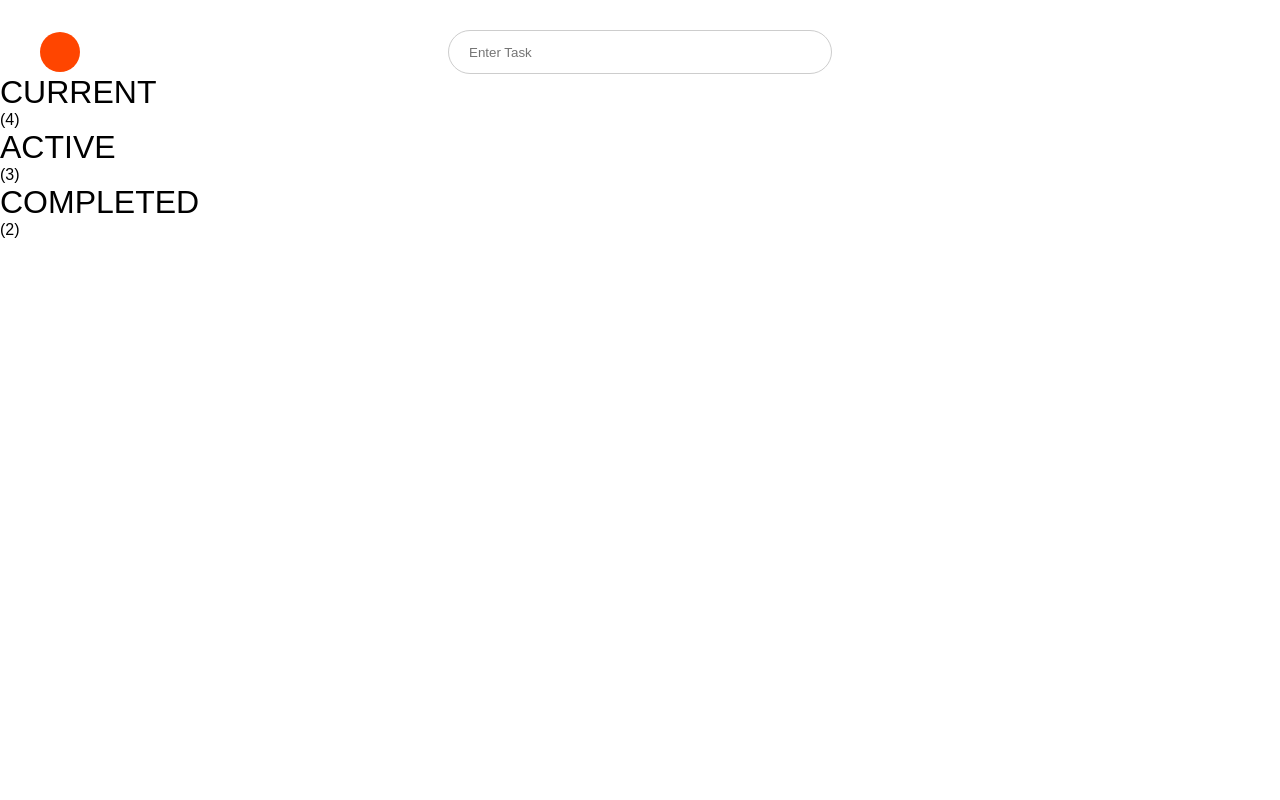
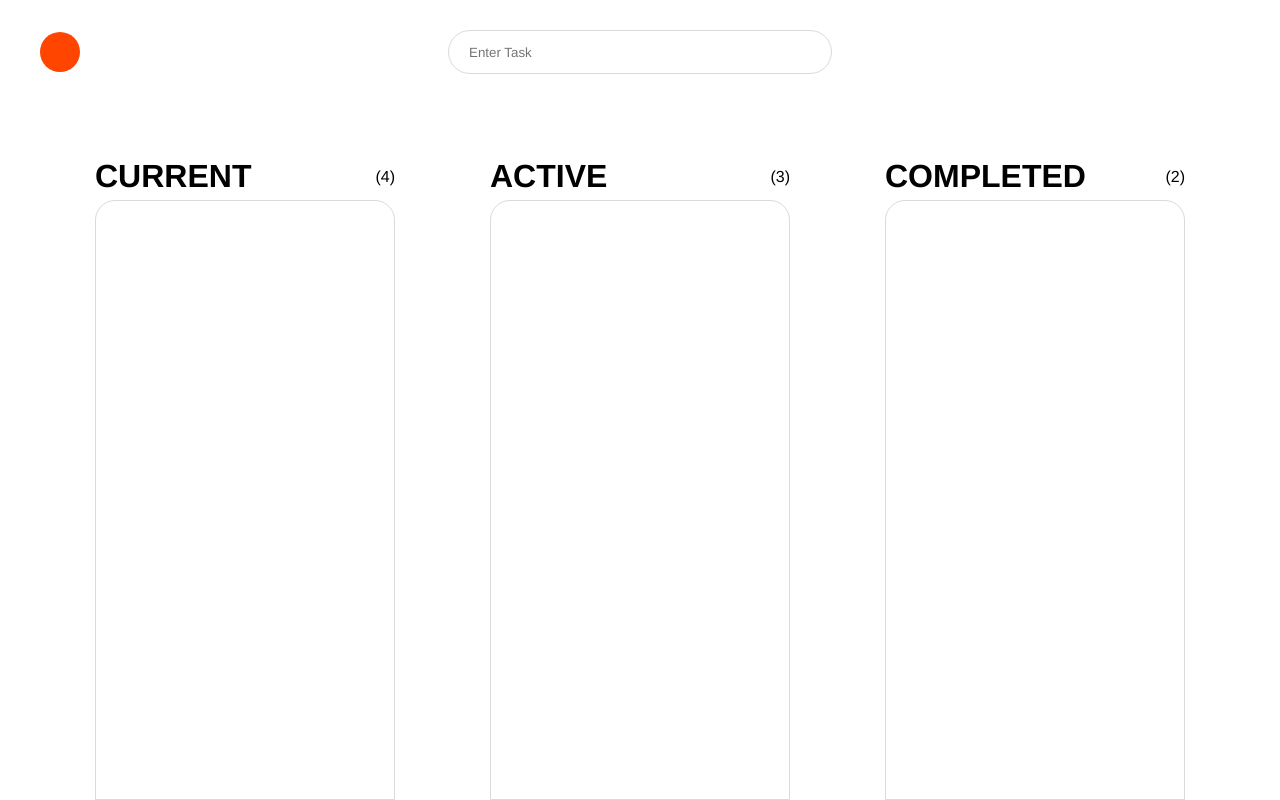
Before and after one commit to SanjeevMidda/Trello, a React (Create React App) app: page / in a window 1280 px wide. Built offline with nearby package versions, Linux system fonts and the light colour scheme.

Commit message:
created styles for MainTaskContainer component

```diff
--- a/src/index.css
+++ b/src/index.css
@@ -1,8 +1,15 @@
 * {
   margin: 0px;
   box-sizing: border-box;
-  font-family: Arial, Helvetica, sans-serif;
+  font-family: Helvetica, sans-serif;
   font-weight: 300;
+}
+
+.App {
+  display: flex;
+  flex-direction: column;
+  justify-content: space-between;
+  height: 100dvh;
 }
 
 header {
@@ -22,9 +29,32 @@ header {
 }
 
 input {
-  border: 1px solid rgb(205, 205, 205);
+  border: 1px solid rgb(218, 218, 218);
   width: 30%;
   height: 44px;
   border-radius: 40px;
   padding-left: 20px;
 }
+
+.taskContainer {
+  width: 300px;
+  height: 600px;
+  border: 1px solid rgb(218, 218, 218);
+  border-radius: 20px 20px 0px 0px;
+  margin-top: 5px;
+}
+
+.contentArea {
+  display: flex;
+  justify-content: space-evenly;
+}
+
+.titleArea {
+  display: flex;
+  justify-content: space-between;
+  align-items: center;
+
+  h1 {
+    font-weight: 600;
+  }
+}
```
